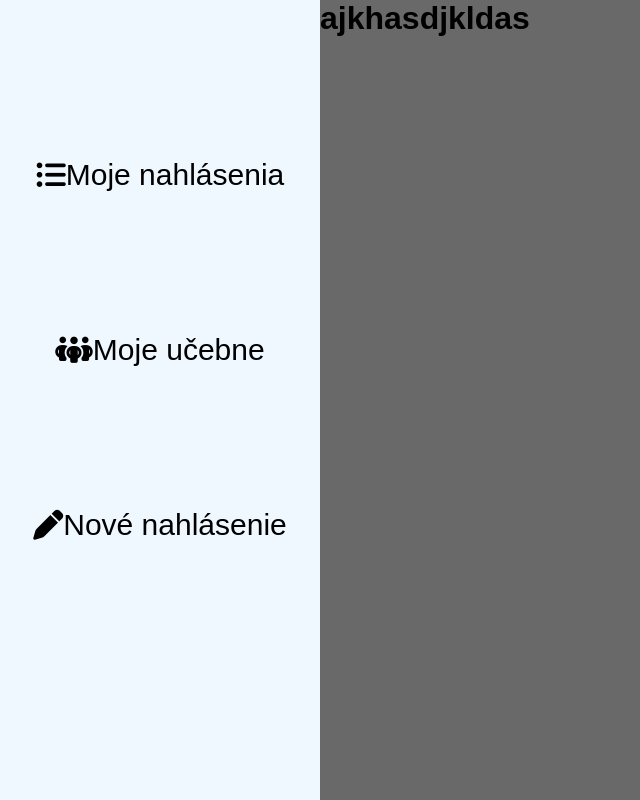
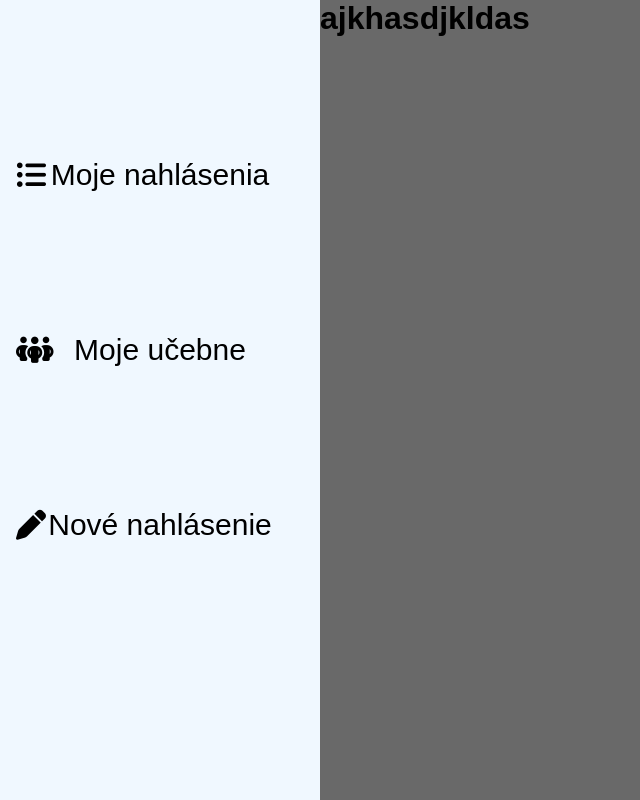
Before and after one commit to Slavissimo/Malfuction-report-system, a PHP site: page /index.html in a window 1280 px wide. Shown: the whole page, without its empty margins (0-640 px from the left). Run offline with PHP 8.4, Linux system fonts and the light colour scheme; some libraries are stand-ins or nearby versions.

Commit message:
Zmena pozície ikoniek

```diff
--- a/Stranka_new/css.css
+++ b/Stranka_new/css.css
@@ -80,6 +80,12 @@
   color: black;
   font-size: 30px;
 }
+.odkaz i{
+  display: flex;
+  flex-direction: column;
+  position: absolute;
+  left: 1rem;
+}
 .odkaz:hover{
   background-color: beige;
   border: 2px solid gray;
```
